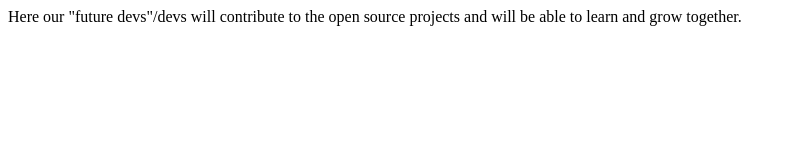
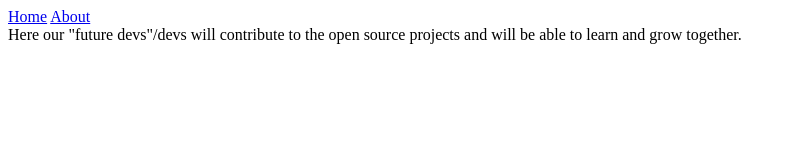
Before and after one commit to vish-io/devs-on, a plain HTML site: page index.html in a window 1280 px wide. Shown: the whole page, without its empty margins (0-796 px from the left). Drawn offline with Linux system fonts and the light colour scheme.

Commit message:
Added Header and Created main

```diff
--- a/index.html
+++ b/index.html
@@ -6,6 +6,17 @@
     <title> Devs-on </title>
 </head>
 <body>
+    <header>
+        <nav>
+            <a href="/Home">Home</a>
+            <a href="/About">About</a>
+        </nav>
+    </header>
     Here our "future devs"/devs will contribute to the open source projects and will be able to learn and grow together.
+    <main>
+        <section>
+
+        </section>
+    </main>
 </body>
 </html>
```
